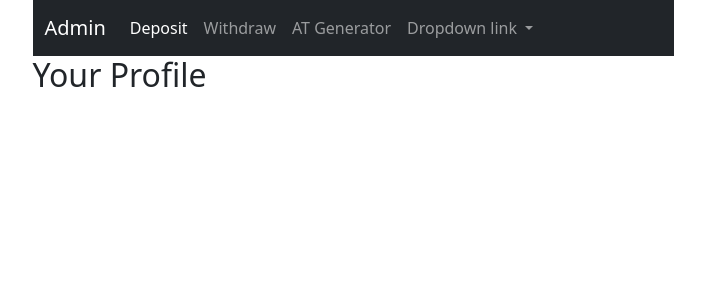
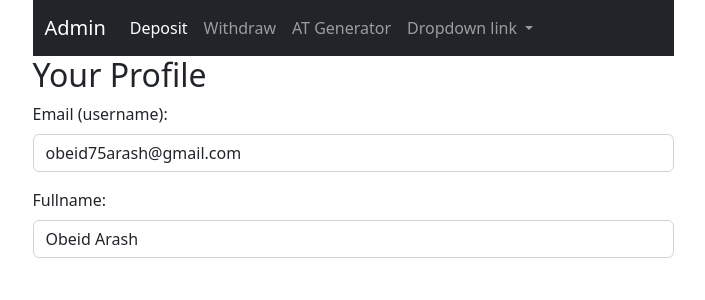
Before and after one commit to obeidarash/scam, a Django app: page /profile in a window 1280 px wide. Shown: the top 300 px of the page, without its empty margins (287-992 px from the left). Run offline with Django 4.2, Linux system fonts and the light colour scheme; a user stored in the database is signed in; parts of the project's set-up code (start-up, migrations or seed data) failed here and were passed over; some libraries are stand-ins or nearby versions.

Commit message:
minor changes in user and add fullname to user model

```diff
--- a/templates/users/profile.html
+++ b/templates/users/profile.html
@@ -8,6 +8,28 @@
     <h2>Your Profile</h2>
 
 
+    <form action="{% url 'users:profile' %}" method="POST">
+        {% csrf_token %}
+        <div class="mb-3">
+            <label for="{{ profile_form.email.id_for_label }}" class="form-label">Email (username): </label>
+            {{ profile_form.email|add_error_class:"is-invalid" }}
+            {% for error in profile_form.email.errors %}
+                <div id="{{ profile_form.email.id_for_label }}" class="invalid-feedback">
+                    {{ error }}
+                </div>
+            {% endfor %}
+        </div>
+        <div class="mb-3">
+            <label for="{{ profile_form.fullname.id_for_label }}" class="form-label">Fullname: </label>
+            {{ profile_form.fullname|add_error_class:"is-invalid" }}
+            {% for error in profile_form.fullname.errors %}
+                <div id="{{ profile_form.fullname.id_for_label }}" class="invalid-feedback">
+                    {{ error }}
+                </div>
+            {% endfor %}
+        </div>
+    </form>
+
 
 
 {% endblock %}
--- a/users/forms.py
+++ b/users/forms.py
@@ -13,6 +13,15 @@ class ProfileForm(forms.Form):
             'class': 'form-control'
         }
     ))
+
+    fullname = forms.CharField(widget=forms.TextInput(
+        attrs={
+            'placeholder': 'Brad Pit',
+            'name': 'fullname',
+            'id': 'fullname',
+            'class': 'form-control'
+        }
+    ), validators=[validators.MinLengthValidator(5), validators.MaxLengthValidator(30), ])
 
 
 class LoginForm(forms.Form):
@@ -33,8 +42,6 @@ class LoginForm(forms.Form):
             'class': 'form-control'
         }
     ))
-
-    # todo: validate user email and password in here
 
 
 class RegisterForm(forms.Form):
@@ -63,7 +70,7 @@ class RegisterForm(forms.Form):
             'id': 'password',
             'class': 'form-control'
         }
-    ))
+    ), validators=[validators.MinLengthValidator(6), validators.MaxLengthValidator(20)])
     re_password = forms.CharField(widget=forms.PasswordInput(
         attrs={
             'placeholder': '*****',
@@ -71,7 +78,7 @@ class RegisterForm(forms.Form):
             'id': 're_password',
             'class': 'form-control'
         }
-    ))
+    ), validators=[validators.MinLengthValidator(6), validators.MaxLengthValidator(20)])
 
     # phone = forms.CharField(widget=forms.NumberInput(
     #     attrs={
--- a/users/models.py
+++ b/users/models.py
@@ -37,6 +37,7 @@ class UserManager(BaseUserManager):
 class User(AbstractBaseUser):
     email = models.EmailField(verbose_name='Email', max_length=60, unique=True)
     username = models.CharField(max_length=30, unique=True)
+    fullname = models.CharField(max_length=30)
     date_joined = models.DateTimeField(verbose_name='Date Joined', auto_now_add=True)
     last_login = models.DateTimeField(verbose_name='Last login', auto_now=True)
     is_active = models.BooleanField(default=True)
@@ -44,6 +45,11 @@ class User(AbstractBaseUser):
     is_staff = models.BooleanField(default=False)
     is_superuser = models.BooleanField(default=False)
     hide_email = models.BooleanField(default=True)
+
+
+    # todo: add phone number to user
+    # todo: add Dial Code to user
+    # todo: add full name to user
 
     objects = UserManager()
 
--- a/users/views.py
+++ b/users/views.py
@@ -1,6 +1,6 @@
 from django.shortcuts import render, redirect
 from django.contrib.auth import authenticate, login, logout
-from .forms import LoginForm, RegisterForm
+from .forms import LoginForm, RegisterForm, ProfileForm
 from django.contrib import messages
 from .models import User
 import uuid
@@ -8,11 +8,19 @@ from access_token.models import AccessToken
 from django.contrib.auth.decorators import login_required
 
 
+# todo: develop change email
+# todo: develop change password
+# todo: develop change in other infos
+# ----------------------------------- #
+
+
 @login_required(login_url='/login')
 def profile(request):
     # todo: develop profile page
+    profile_form = ProfileForm(request.POST or None, initial={'email': request.user.email,
+                                                              'fullname': request.user.fullname})
     context = {
-
+        'profile_form': profile_form,
     }
     return render(request, 'users/profile.html', context)
 
```
Also changed, not shown: templates/users/login.html (+6 -7 lines), templates/users/signup.html (+9 -0 lines), db.sqlite3, users/migrations/0003_user_fullname.py.
